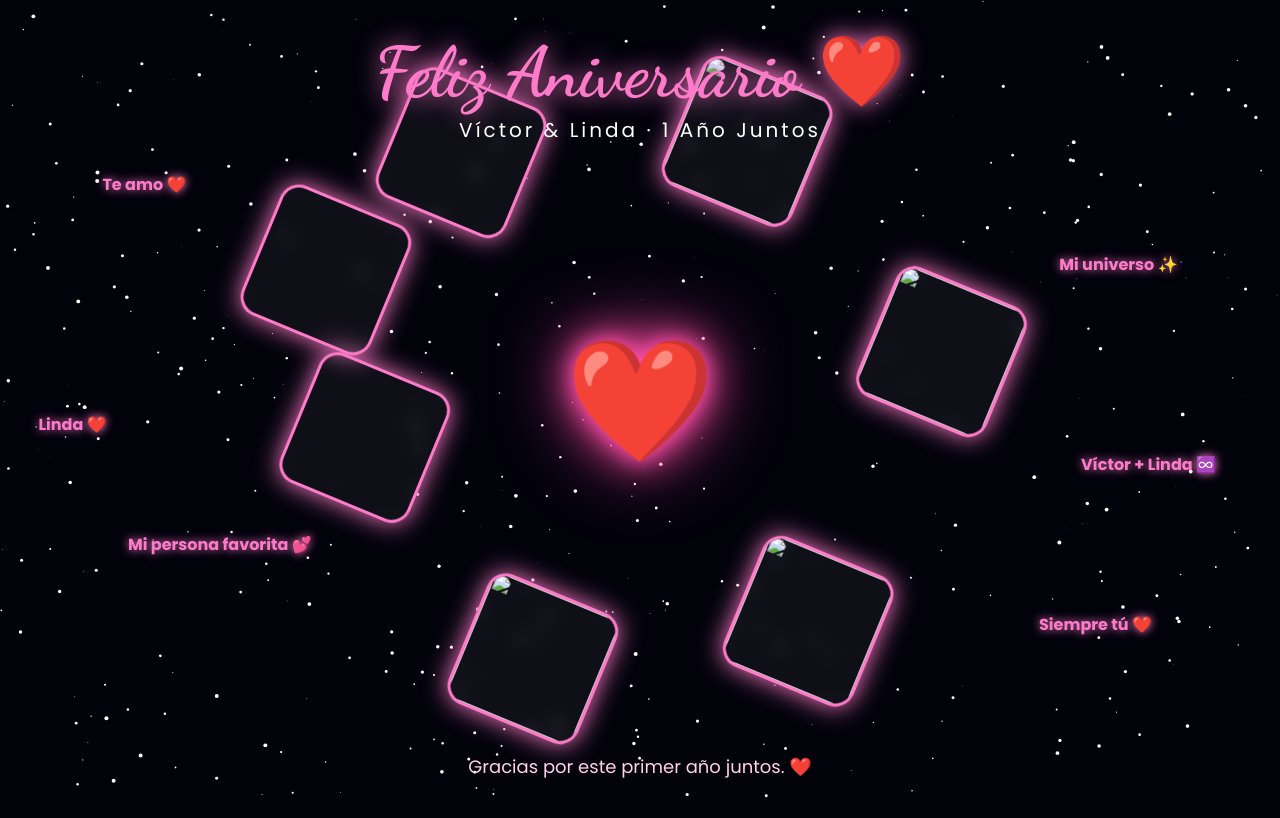
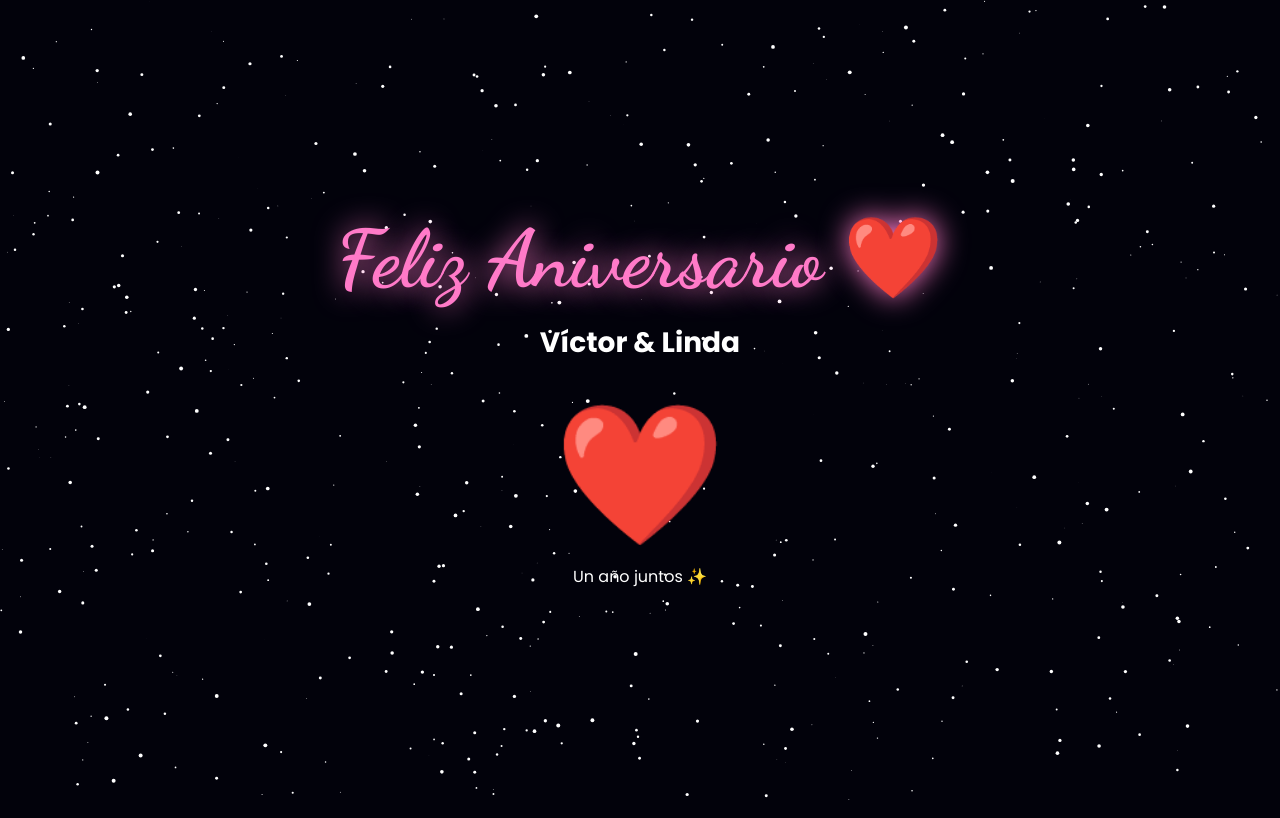
Before and after one commit to vicj8saravia-jpg/aniversario-linda, a plain HTML site: page index.html in a window 1280 px wide. Shown: the top 818 px of the page. Drawn offline with Linux system fonts and the light colour scheme.

Commit message:
Update index.html

```diff
--- a/index.html
+++ b/index.html
@@ -16,203 +16,241 @@ box-sizing:border-box;
 }
 
 body{
-overflow:hidden;
 background:#02020b;
+overflow-x:hidden;
 font-family:'Poppins',sans-serif;
 color:white;
-height:100vh;
+min-height:100vh;
 }
 
-canvas{
+.stars{
 position:fixed;
+width:100%;
+height:100%;
 top:0;
 left:0;
-z-index:-1;
+z-index:-2;
 }
 
-.titulo{
-position:absolute;
-top:30px;
-width:100%;
+.hero{
+height:100vh;
+display:flex;
+flex-direction:column;
+justify-content:center;
+align-items:center;
 text-align:center;
-z-index:100;
+padding:20px;
 }
 
-.titulo h1{
+.hero h1{
 font-family:'Dancing Script',cursive;
-font-size:70px;
+font-size:80px;
 color:#ff7ac8;
-text-shadow:0 0 25px #ff7ac8;
+text-shadow:0 0 30px #ff7ac8;
 }
 
-.titulo p{
-font-size:20px;
-letter-spacing:3px;
+.hero h2{
+margin-top:15px;
+font-size:28px;
 }
 
-.galaxia{
-position:absolute;
-top:50%;
-left:50%;
-transform:translate(-50%,-50%);
-width:700px;
-height:700px;
-animation:girar 80s linear infinite;
+.corazon{
+font-size:120px;
+margin-top:20px;
+animation:pulse 2s infinite;
 }
 
-@keyframes girar{
-from{
-transform:translate(-50%,-50%) rotate(0deg);
-}
-to{
-transform:translate(-50%,-50%) rotate(360deg);
-}
+@keyframes pulse{
+0%{transform:scale(1);}
+50%{transform:scale(1.15);}
+100%{transform:scale(1);}
 }
 
-.centro{
-position:absolute;
-top:50%;
-left:50%;
-transform:translate(-50%,-50%);
-font-size:120px;
-color:#ff4da6;
-text-shadow:
-0 0 20px #ff4da6,
-0 0 40px #ff4da6,
-0 0 80px #ff4da6;
-z-index:20;
+.galeria{
+display:grid;
+grid-template-columns:repeat(auto-fit,minmax(280px,1fr));
+gap:30px;
+padding:50px;
+max-width:1400px;
+margin:auto;
 }
 
-.foto{
-position:absolute;
-width:140px;
-height:140px;
-border-radius:20px;
+.foto-card{
+background:rgba(255,255,255,0.05);
+backdrop-filter:blur(10px);
+border:1px solid rgba(255,255,255,.1);
+border-radius:25px;
 overflow:hidden;
-border:3px solid #ff7ac8;
-box-shadow:0 0 25px #ff7ac8;
-background:rgba(255,255,255,.05);
-backdrop-filter:blur(8px);
+box-shadow:0 0 25px rgba(255,105,180,.3);
+transition:.4s;
 }
 
-.foto img{
+.foto-card:hover{
+transform:translateY(-10px);
+}
+
+.foto-card img{
 width:100%;
-height:100%;
+height:350px;
 object-fit:cover;
 }
 
-.foto span{
-position:absolute;
-bottom:-55px;
-left:50%;
-transform:translateX(-50%);
-width:230px;
-font-size:13px;
+.mensaje{
+padding:20px;
+font-size:16px;
+color:#ffd6ea;
 text-align:center;
-color:#ffd1ea;
 }
 
-.f1{top:0;left:280px;}
-.f2{top:120px;right:20px;}
-.f3{bottom:140px;right:40px;}
-.f4{bottom:0;left:280px;}
-.f5{bottom:140px;left:40px;}
-.f6{top:120px;left:20px;}
-.f7{top:280px;left:-60px;}
-
-.mensaje{
-position:absolute;
-color:#ff7ac8;
-font-weight:bold;
-animation:flotar 8s infinite alternate;
-text-shadow:0 0 10px #ff7ac8;
+.frases{
+padding:80px 20px;
+text-align:center;
 }
 
-@keyframes flotar{
-from{transform:translateY(-15px);}
-to{transform:translateY(15px);}
+.frases h2{
+font-size:45px;
+margin-bottom:30px;
+color:#ff7ac8;
+}
+
+.frases p{
+font-size:22px;
+margin:15px;
+}
+
+.carta{
+max-width:900px;
+margin:60px auto;
+padding:40px;
+background:rgba(255,255,255,.05);
+border-radius:30px;
+box-shadow:0 0 30px rgba(255,105,180,.2);
+line-height:1.8;
+font-size:20px;
 }
 
 .footer{
-position:absolute;
-bottom:20px;
-width:100%;
 text-align:center;
-font-size:18px;
-color:#ffd1ea;
+padding:50px;
+font-size:20px;
+color:#ffd6ea;
 }
 
 </style>
 </head>
 <body>
 
-<canvas id="stars"></canvas>
+<canvas class="stars" id="stars"></canvas>
 
-<div class="titulo">
+<section class="hero">
+
 <h1>Feliz Aniversario ❤️</h1>
-<p>Víctor & Linda · 1 Año Juntos</p>
+
+<h2>Víctor & Linda</h2>
+
+<div class="corazon">❤️</div>
+
+<p>Un año juntos ✨</p>
+
+</section>
+
+<section class="galeria">
+
+<div class="foto-card">
+<img src="20250705_155824.jpg">
+<div class="mensaje">
+"Desde que llegaste, mis días tienen un brillo diferente."
+</div>
 </div>
 
-<div class="centro">❤️</div>
-
-<div class="galaxia">
-
-<div class="foto f1">
-<img src="foto1.jpg">
-<span>Desde que llegaste a mi vida, todo tiene más sentido.</span>
+<div class="foto-card">
+<img src="20260405_155058.jpg">
+<div class="mensaje">
+"Contigo aprendí que el amor también puede sentirse como hogar."
+</div>
 </div>
 
-<div class="foto f2">
-<img src="foto2.jpg">
-<span>No necesito un universo entero cuando te tengo a ti.</span>
+<div class="foto-card">
+<img src="IMG-20250809-WA0007.jpg">
+<div class="mensaje">
+"Si volviera a elegir, te elegiría otra vez."
+</div>
 </div>
 
-<div class="foto f3">
-<img src="foto3.jpg">
-<span>Cada recuerdo contigo se convierte en mi favorito.</span>
+<div class="foto-card">
+<img src="IMG-20251018-WA0005.jpg">
+<div class="mensaje">
+"Gracias por cada sonrisa, cada abrazo y cada momento."
+</div>
 </div>
 
-<div class="foto f4">
-<img src="foto4.jpg">
-<span>Un año después, sigo eligiéndote todos los días.</span>
-</div>
+</section>
 
-<div class="foto f5">
-<span>Aquí irá otro recuerdo que construiremos juntos.</span>
-</div>
+<section class="frases">
 
-<div class="foto f6">
-<span>Nuestra historia todavía tiene muchas páginas por escribir.</span>
-</div>
+<h2>Para Linda ❤️</h2>
 
-<div class="foto f7">
-<span>Lo mejor de nosotros aún está por venir.</span>
-</div>
+<p>✨ Eres mi universo.</p>
+<p>💕 Mi persona favorita.</p>
+<p>🌹 Mi lugar seguro.</p>
+<p>❤️ Gracias por este año juntos.</p>
+<p>♾️ Te elegiría una y mil veces más.</p>
 
-</div>
+</section>
 
-<div class="mensaje" style="top:20%;left:8%;">Te amo ❤️</div>
-<div class="mensaje" style="top:30%;right:8%;">Mi universo ✨</div>
-<div class="mensaje" style="top:65%;left:10%;">Mi persona favorita 💕</div>
-<div class="mensaje" style="top:75%;right:10%;">Siempre tú ❤️</div>
-<div class="mensaje" style="top:50%;left:3%;">Linda ❤️</div>
-<div class="mensaje" style="top:55%;right:5%;">Víctor + Linda ♾️</div>
+<section class="carta">
+
+<h2 style="text-align:center;margin-bottom:25px;">
+Carta para ti ❤️
+</h2>
+
+<p>
+Linda:
+</p>
+
+<p>
+Hoy cumplimos un año juntos y quería hacer algo especial para recordarte lo importante que eres para mí.
+</p>
+
+<p>
+Gracias por cada sonrisa, cada conversación, cada abrazo y cada momento que hemos compartido.
+</p>
+
+<p>
+Este año ha estado lleno de recuerdos que siempre voy a guardar con cariño. Me gusta pensar que apenas estamos escribiendo los primeros capítulos de una historia muy bonita.
+</p>
+
+<p>
+No sé qué nos traerá el futuro, pero sí sé que cada día contigo vale la pena.
+</p>
+
+<p>
+Feliz aniversario, mi amor.
+</p>
+
+<p>
+Con todo mi cariño,
+<br><br>
+Víctor ❤️
+</p>
+
+</section>
 
 <div class="footer">
-Gracias por este primer año juntos. ❤️
+Víctor ❤️ Linda · 1 Año Juntos ✨
 </div>
 
 <script>
 
-const canvas = document.getElementById("stars");
-const ctx = canvas.getContext("2d");
+const canvas = document.getElementById('stars');
+const ctx = canvas.getContext('2d');
 
 canvas.width = window.innerWidth;
 canvas.height = window.innerHeight;
 
 let stars=[];
 
-for(let i=0;i<500;i++){
+for(let i=0;i<600;i++){
 stars.push({
 x:Math.random()*canvas.width,
 y:Math.random()*canvas.height,
@@ -243,6 +281,7 @@ star.x=Math.random()*canvas.width;
 });
 
 requestAnimationFrame(animate);
+
 }
 
 animate();
```
